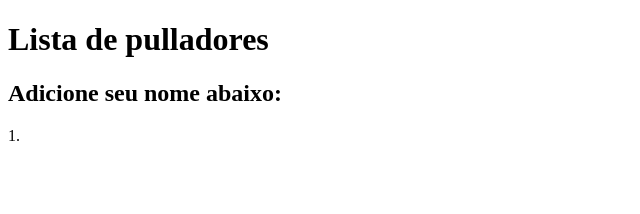
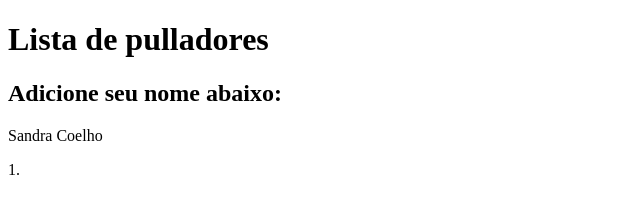
Before and after one commit to lailagebhard/daUmPull, a plain HTML site: page index.html in a window 1280 px wide. Shown: the full height of the page, 0-640 px from the left. Drawn offline with Linux system fonts and the light colour scheme.

Commit message:
Commit da Sandra

```diff
--- a/index.html
+++ b/index.html
@@ -10,6 +10,7 @@
     <h1>Lista de pulladores</h1>
 
     <h2>Adicione seu nome abaixo:</h2>
+    <p>Sandra Coelho</p>
 
     <p>1. </p>
 
```
